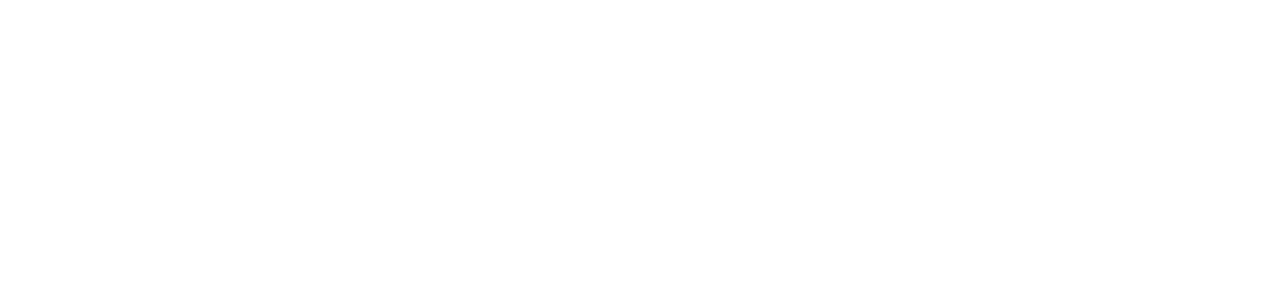
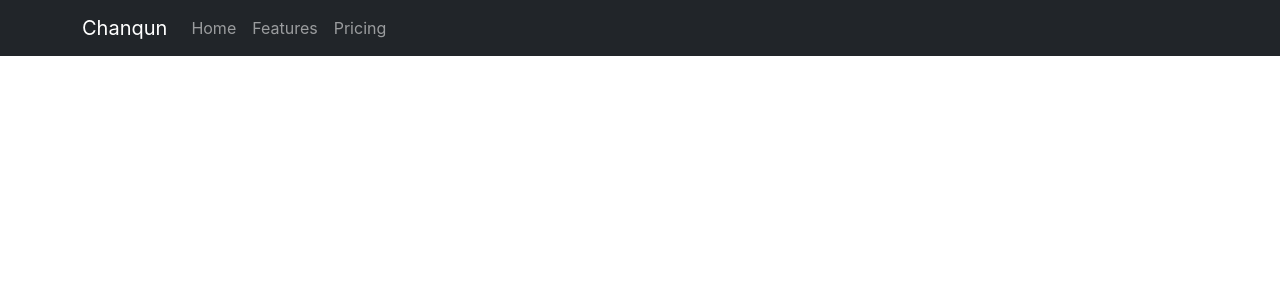
Before and after one commit to chanqun/reactbasic, a React (Create React App) app: page / in a window 1280 px wide. Shown: the top 300 px of the page. Built offline with nearby package versions, Linux system fonts and the light colour scheme.

Commit message:
bootstrap, Nav 추가

```diff
--- a/package.json
+++ b/package.json
@@ -6,11 +6,13 @@
     "@testing-library/jest-dom": "^5.16.5",
     "@testing-library/react": "^13.4.0",
     "@testing-library/user-event": "^13.5.0",
+    "bootstrap": "^5.2.3",
+    "eslint": "8.22.0",
     "react": "^18.2.0",
+    "react-bootstrap": "^2.7.0",
     "react-dom": "^18.2.0",
     "react-scripts": "5.0.1",
-    "web-vitals": "^2.1.4",
-    "eslint": "8.22.0"
+    "web-vitals": "^2.1.4"
   },
   "scripts": {
     "start": "react-scripts start",
--- a/public/index.html
+++ b/public/index.html
@@ -14,6 +14,12 @@
       manifest.json provides metadata used when your web app is installed on a
       user's mobile device or desktop. See https://developers.google.com/web/fundamentals/web-app-manifest/
     -->
+    <link
+            rel="stylesheet"
+            href="https://cdn.jsdelivr.net/npm/bootstrap@5.2.3/dist/css/bootstrap.min.css"
+            integrity="sha384-rbsA2VBKQhggwzxH7pPCaAqO46MgnOM80zW1RWuH61DGLwZJEdK2Kadq2F9CUG65"
+            crossorigin="anonymous"
+    />
     <link rel="manifest" href="%PUBLIC_URL%/manifest.json" />
     <!--
       Notice the use of %PUBLIC_URL% in the tags above.
--- a/src/App.js
+++ b/src/App.js
@@ -1,9 +1,19 @@
 import './App.css';
+import {Container, Nav, Navbar} from "react-bootstrap";
 
 function App() {
     return (
         <div className="App">
-
+            <Navbar bg="dark" variant="dark">
+                <Container>
+                    <Navbar.Brand href="#home">Chanqun</Navbar.Brand>
+                    <Nav className="me-auto">
+                        <Nav.Link href="#home">Home</Nav.Link>
+                        <Nav.Link href="#features">Features</Nav.Link>
+                        <Nav.Link href="#pricing">Pricing</Nav.Link>
+                    </Nav>
+                </Container>
+            </Navbar>
         </div>
     );
 }
```
Also changed, not shown: 1 other file (tests, documents, lock files or other folders).
